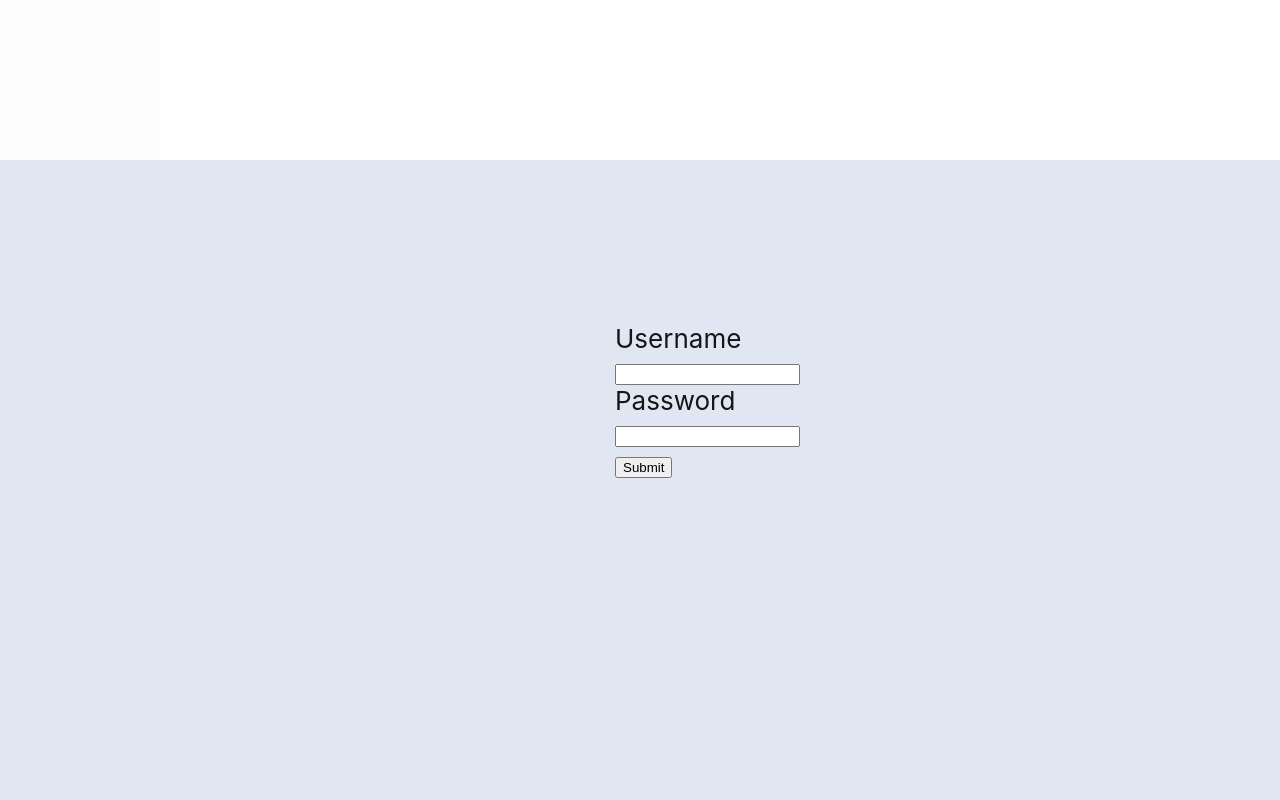
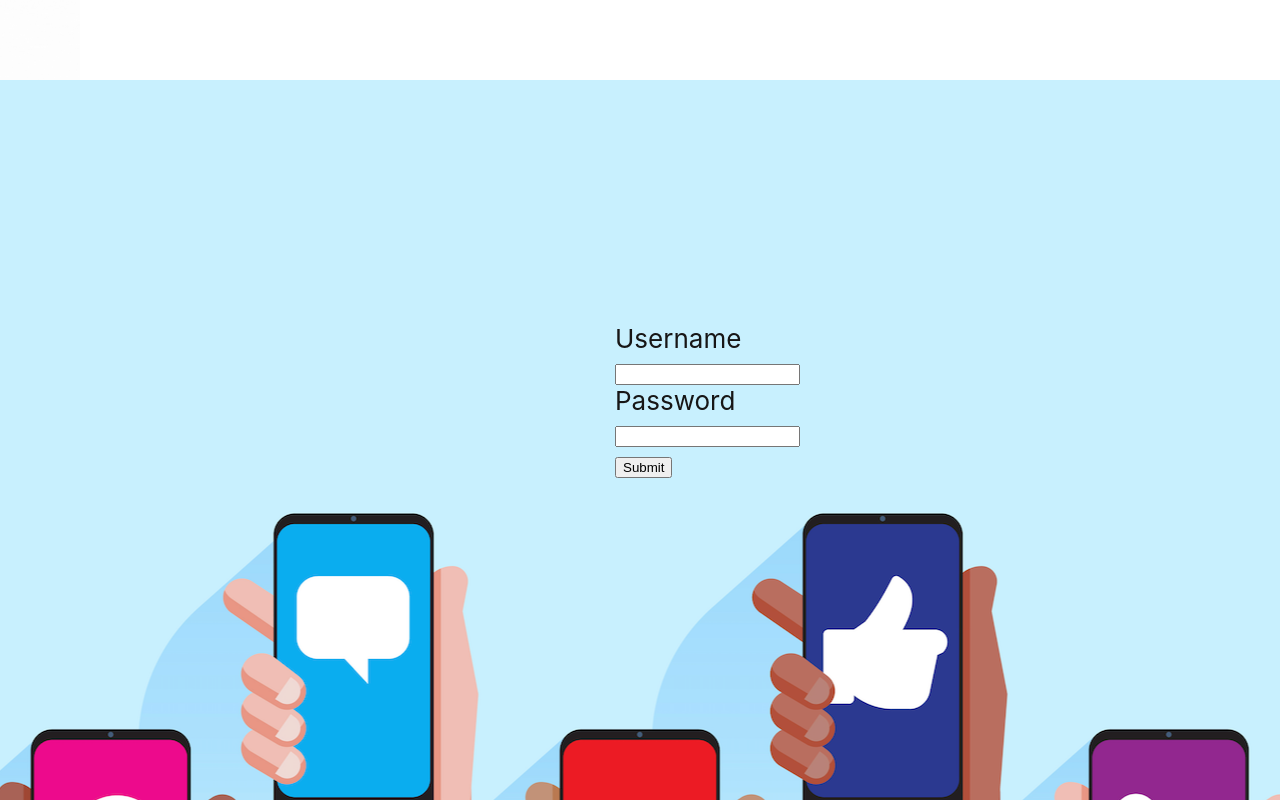
Before and after one commit to ishelly1997/bootcamp-social, a React (Create React App) app in the folder client/: page / in a window 1280 px wide. Shown: the top 800 px of the page. Built offline with nearby package versions, Linux system fonts and the light colour scheme.

Commit message:
images update

```diff
--- a/client/src/App.css
+++ b/client/src/App.css
@@ -1,18 +1,20 @@
 .App {
-background-color: #e1e7f2;
-height: 100vh;
-
+background-color: #c8f0fe;
+background-image: url(images/bootcampsocialbackground.png);
+background-position: center;
+background-repeat: no-repeat;
+height: 1300px;
 }
 
 .App-header {
   text-align: left;
   background-color: white;
   color: rgb(51, 78, 168);
-  height: 20vh;
+  height: 10vh;
 }
 
 .App-logo {
-  height: 20vh;
+  height: 10vh;
   pointer-events: none;
 }
 
```
Also changed, not shown: client/src/images/bootcampsocialbackground.png (added).
